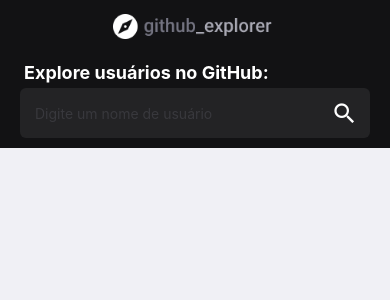
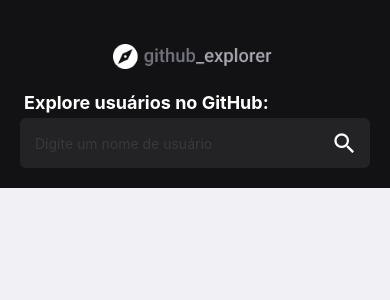
Before and after one commit to DiegoVictor/github-explorer-app, a React Native app: screen / in a window 390 px wide. Shown: the top 300 px of the page. Built offline with nearby package versions, Linux system fonts and the light colour scheme.

Commit message:
Improve app logo position

```diff
--- a/src/pages/Main/styles.js
+++ b/src/pages/Main/styles.js
@@ -10,7 +10,7 @@
 export const Header = styled.View`
   align-items: center;
   background-color: #121214;
-  padding: 10px 20px 10px;
+  padding: 40px 20px 20px;
 `;
 
 export const HeaderImage = styled.Image.attrs({
--- a/src/pages/Repository/styles.js
+++ b/src/pages/Repository/styles.js
@@ -9,7 +9,7 @@
 export const HeaderContainer = styled.View`
   align-items: center;
   background-color: #121214;
-  padding: 10px 20px 10px;
+  padding: 40px 20px 20px;
 `;
 
 export const Header = styled.View`
--- a/src/pages/User/styles.js
+++ b/src/pages/User/styles.js
@@ -9,7 +9,7 @@
 export const HeaderContainer = styled.View`
   align-items: center;
   background-color: #121214;
-  padding: 10px 20px 10px;
+  padding: 40px 20px 20px;
 `;
 
 export const Header = styled.View`
```
